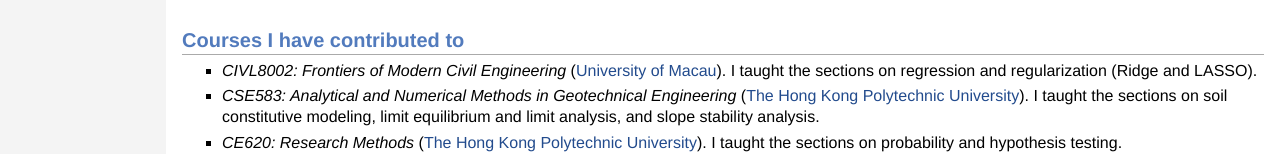
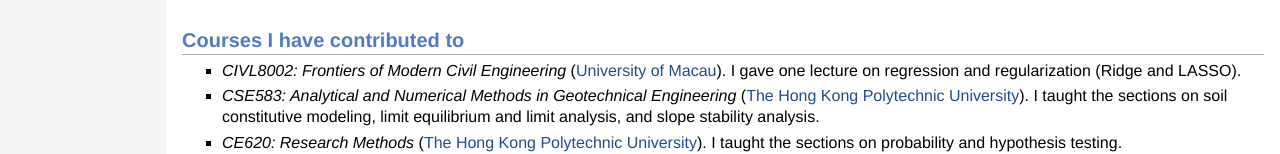
Before and after one commit to KeyJONE/keyjone.github.io, a plain HTML site: page docs/teaching.html in a window 1280 px wide. Shown: the part 228-382 px from the top of the page. Drawn offline with Linux system fonts and the light colour scheme.

Commit message:
Clarify CIVL8002 contribution as one lecture

```diff
--- a/docs/teaching.html
+++ b/docs/teaching.html
@@ -43,7 +43,7 @@
 </ul>
 <h2>Courses I have contributed to</h2>
 <ul>
-<li><p><i>CIVL8002: Frontiers of Modern Civil Engineering</i> (<a href="https://www.um.edu.mo/" target="_blank" rel="noopener noreferrer">University of Macau</a>). I taught the sections on regression and regularization (Ridge and LASSO).
+<li><p><i>CIVL8002: Frontiers of Modern Civil Engineering</i> (<a href="https://www.um.edu.mo/" target="_blank" rel="noopener noreferrer">University of Macau</a>). I gave one lecture on regression and regularization (Ridge and LASSO).
 </p>
 </li>
 <li><p><i>CSE583: Analytical and Numerical Methods in Geotechnical Engineering</i> (<a href="https://www.polyu.edu.hk/" target="_blank" rel="noopener noreferrer">The Hong Kong Polytechnic University</a>). I taught the sections on soil constitutive modeling, limit equilibrium and limit analysis, and slope stability analysis.
```
Also changed, not shown: 1 other file.
